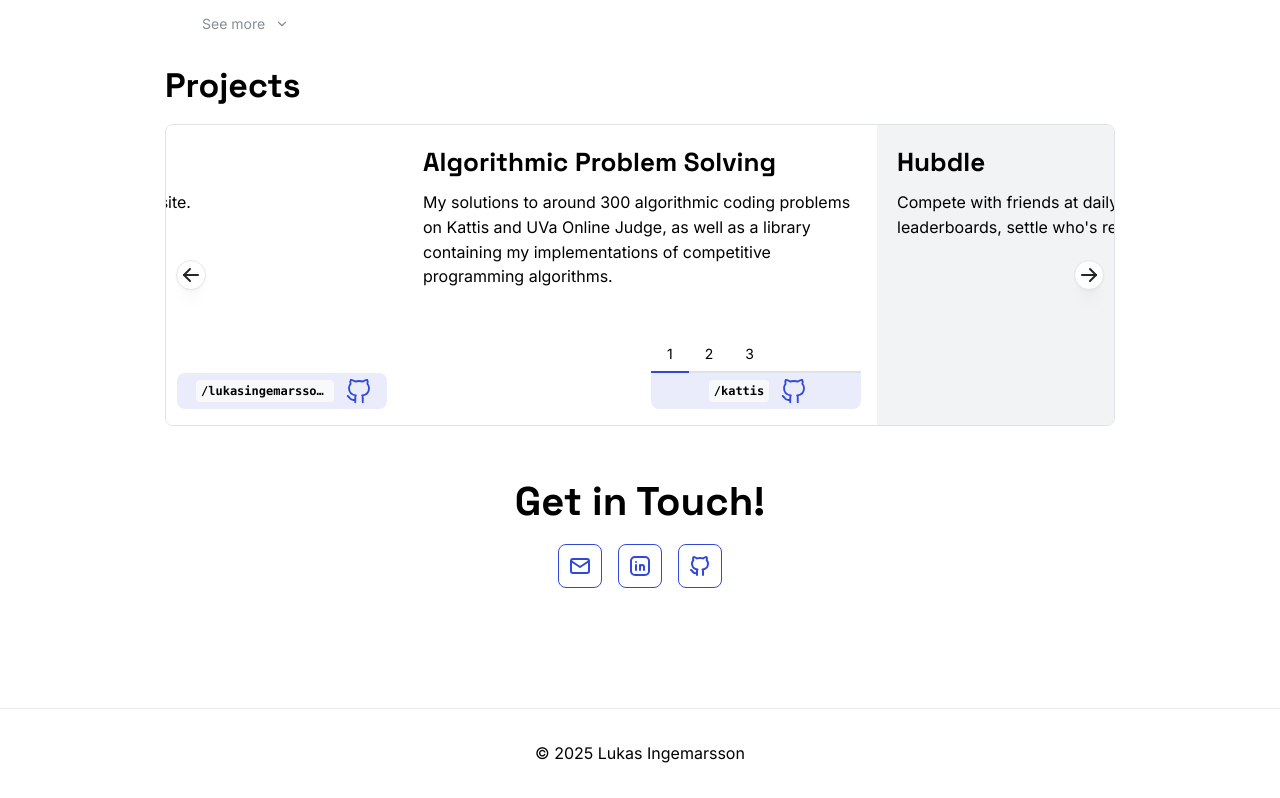
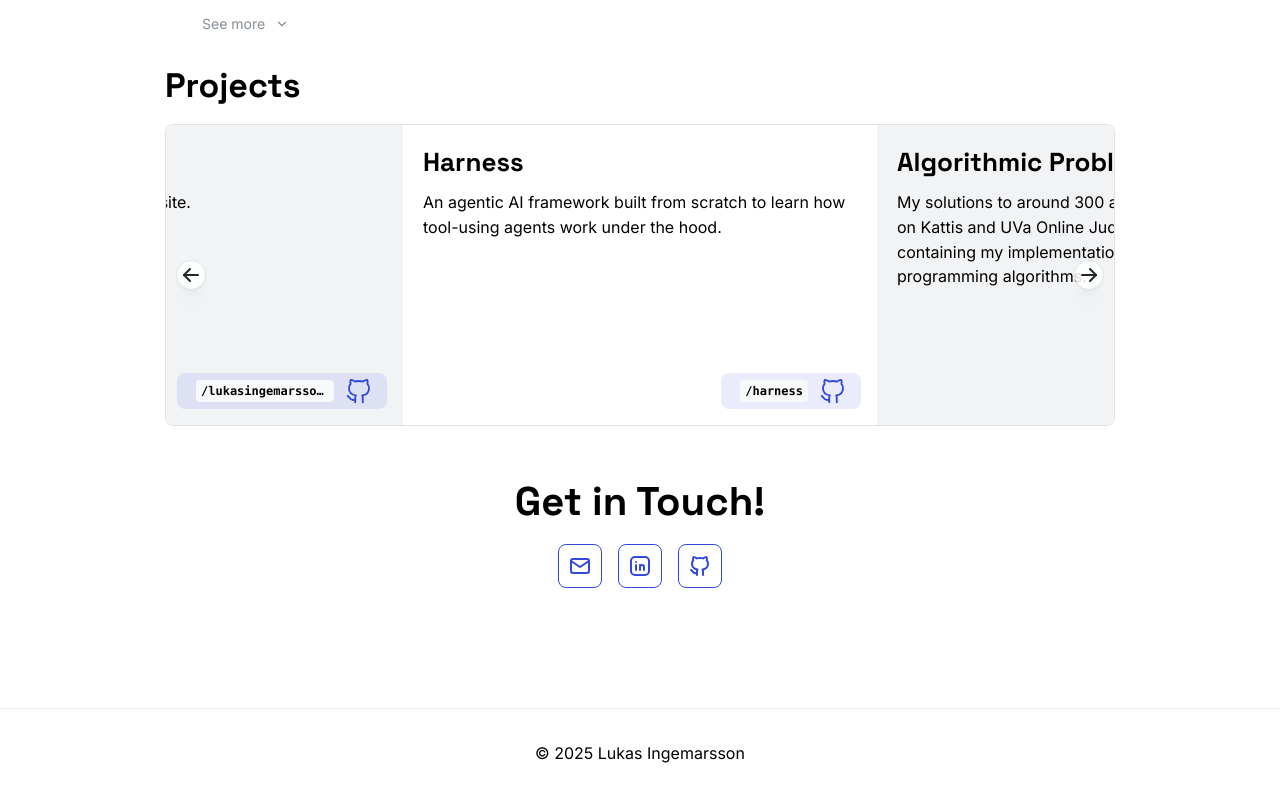
Before and after one commit to LukasIngemarsson/lukasingemarsson.github.io, a React (Vite) app in the folder personal-website/: page /#aboutme in a window 1280 px wide. Shown: the part 1879-2677 px from the top of the page. Built offline with nearby package versions, Linux system fonts and the light colour scheme.

Commit message:
updated project data + fixed project card colors for uneven card count

```diff
--- a/personal-website/src/data/projects.data.ts
+++ b/personal-website/src/data/projects.data.ts
@@ -1,4 +1,10 @@
 export const PROJECTS_DATA = [
+  {
+    title: "Harness",
+    description:
+      "An agentic AI framework built from scratch to learn how tool-using agents work under the hood.",
+    repoNames: ["harness"],
+  },
   {
     title: "Algorithmic Problem Solving",
     description:
@@ -6,18 +12,6 @@ export const PROJECTS_DATA = [
       and UVa Online Judge, as well as a library containing my implementations of competitive \
       programming algorithms.",
     repoNames: ["kattis", "uva-online-judge", "algo-lib"],
-  },
-  {
-    title: "Hubdle",
-    description:
-      "Compete with friends at daily games. Track scores, climb leaderboards, settle who's really the best.",
-    repoNames: ["hubdle"],
-  },
-  {
-    title: "Chess Move Explorer",
-    description:
-      "Explore your opening tendencies by position across your game history. Fetch your games from Lichess or Chess.com, then navigate the board to see which moves you and your opponents have played from any position.",
-    repoNames: ["chess-move-explorer"],
   },
   {
     title: "Venom",
@@ -31,6 +25,18 @@ export const PROJECTS_DATA = [
     description:
       "A real-time pipeline for multi-speaker diarization and transcription that answers three practical questions: who spoke, when, and what did they say?",
     repoNames: ["who-says"],
+  },
+  {
+    title: "Hubdle",
+    description:
+      "Compete with friends at daily games. Track scores, climb leaderboards, settle who's really the best.",
+    repoNames: ["hubdle"],
+  },
+  {
+    title: "Chess Move Explorer",
+    description:
+      "Explore your opening tendencies by position across your game history. Fetch your games from Lichess or Chess.com, then navigate the board to see which moves you and your opponents have played from any position.",
+    repoNames: ["chess-move-explorer"],
   },
   {
     title: "Musicle",
--- a/personal-website/src/sections/Projects.tsx
+++ b/personal-website/src/sections/Projects.tsx
@@ -14,6 +14,11 @@ function Projects() {
     `(max-width: ${theme.breakpoints.md})`,
   );
 
+  const slides =
+    PROJECTS_DATA.length % 2 === 0
+      ? PROJECTS_DATA
+      : [...PROJECTS_DATA, ...PROJECTS_DATA];
+
   return (
     <Section title="Projects">
       <Paper withBorder p={0} style={{ overflow: "hidden" }}>
@@ -28,9 +33,9 @@ function Projects() {
           withIndicators={isSmallMobile || isMobileOrTablet}
           emblaOptions={{ loop: true }}
         >
-          {PROJECTS_DATA.map((slide, idx) => (
+          {slides.map((slide, idx) => (
             <ProjectCarouselSlide
-              key={slide.title}
+              key={`${slide.title}-${idx}`}
               {...slide}
               isEven={idx % 2 === 0}
             />
```
Also changed, not shown: 1 other file (tests, documents, lock files or other folders).
